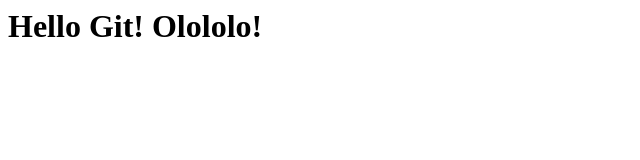
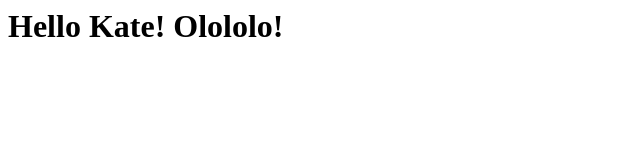
Before and after one commit to EvgenySkaletskii/git-sample, a plain HTML site: page index.html in a window 1280 px wide. Shown: the whole page, without its empty margins (0-640 px from the left). Drawn offline with Linux system fonts and the light colour scheme.

Commit message:
Revert "Revert "Kate""
This reverts commit b853792d557da12f022a4e1279eb30e9ac5abe54.

```diff
--- a/index.html
+++ b/index.html
@@ -1 +1 @@
-<h1>Hello Git! Olololo!</h1>
+<h1>Hello Kate! Olololo!</h1>
```
